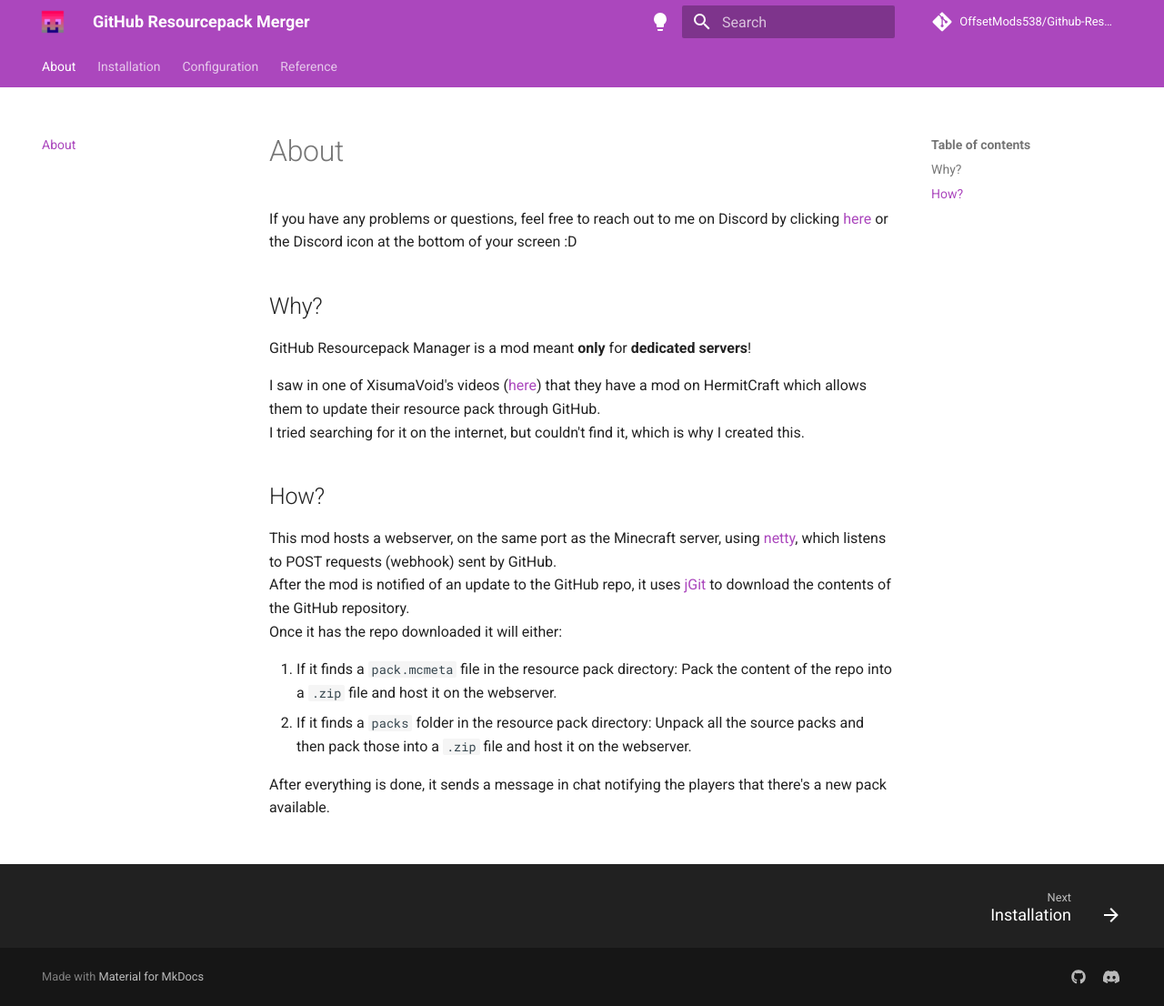
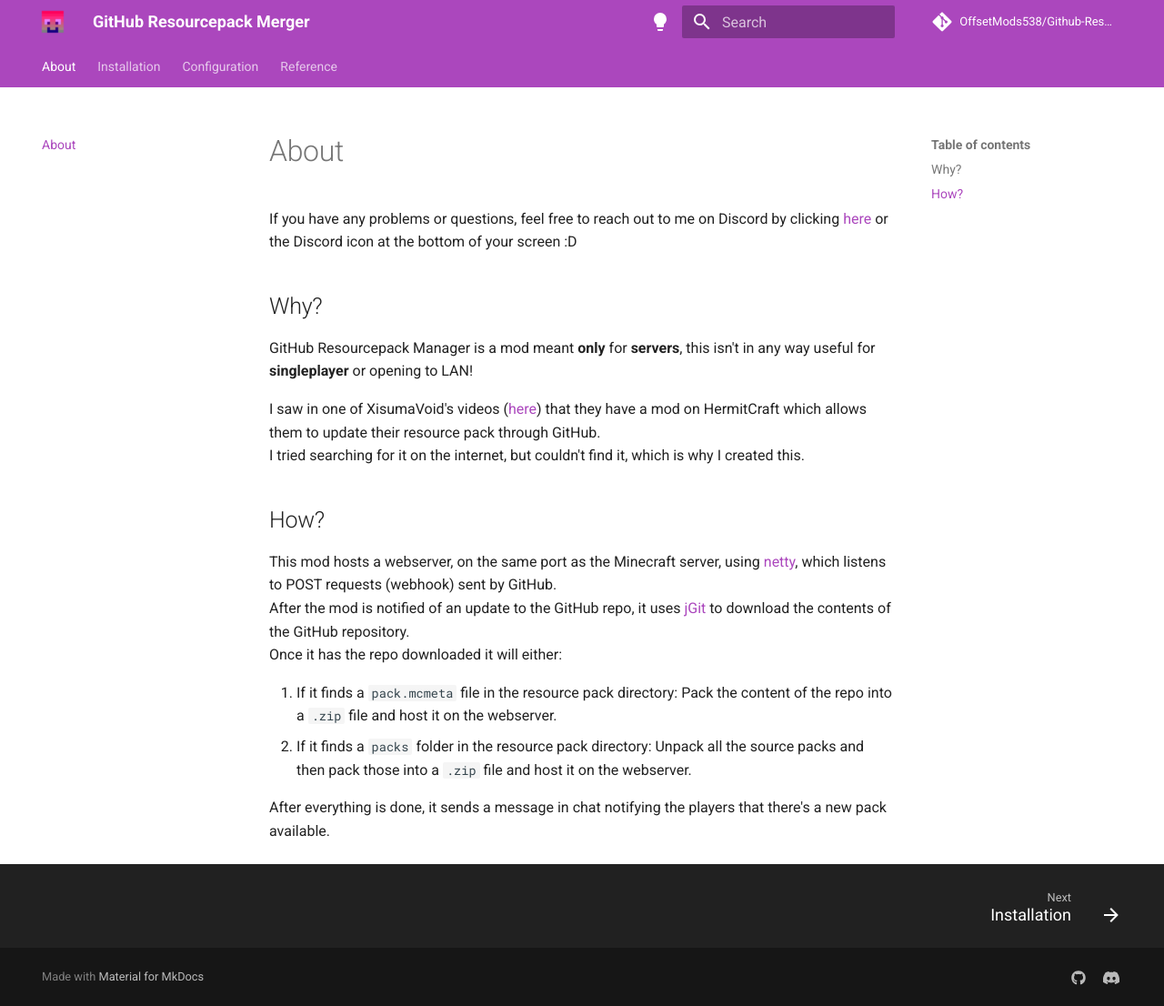
Before and after one commit to OffsetMods538/Github-Resourcepack-Manager, an MkDocs documentation site: the page built from docs/index.md, in a window 1280 px wide and 1106 px high. Shown: the whole window at 91% size. Built offline with MkDocs 1.6.1 and Material for MkDocs 9.7.7, drawn with Linux system fonts in a browser that asks for light colours; comment, search, counter and statistics services are not loaded.

Commit message:
Update index.md
clarify that the mod is for servers only

```diff
--- a/docs/index.md
+++ b/docs/index.md
@@ -3,7 +3,7 @@
 If you have any problems or questions, feel free to reach out to me on Discord by clicking [here](https://discord.offsetmonkey538.top) or the Discord icon at the bottom of your screen :D
 
 ## Why?
-GitHub Resourcepack Manager is a mod meant **only** for **dedicated servers**!
+GitHub Resourcepack Manager is a mod meant **only** for **servers**, this isn't in any way useful for **singleplayer** or opening to LAN!
 
 I saw in one of XisumaVoid's videos ([here](https://youtu.be/cUfTlbO2Tgg?si=yD_3v4F9irS6VCGA&t=206)) that they have a mod on HermitCraft which allows them to update their resource pack through GitHub.
 I tried searching for it on the internet, but couldn't find it, which is why I created this.
```
